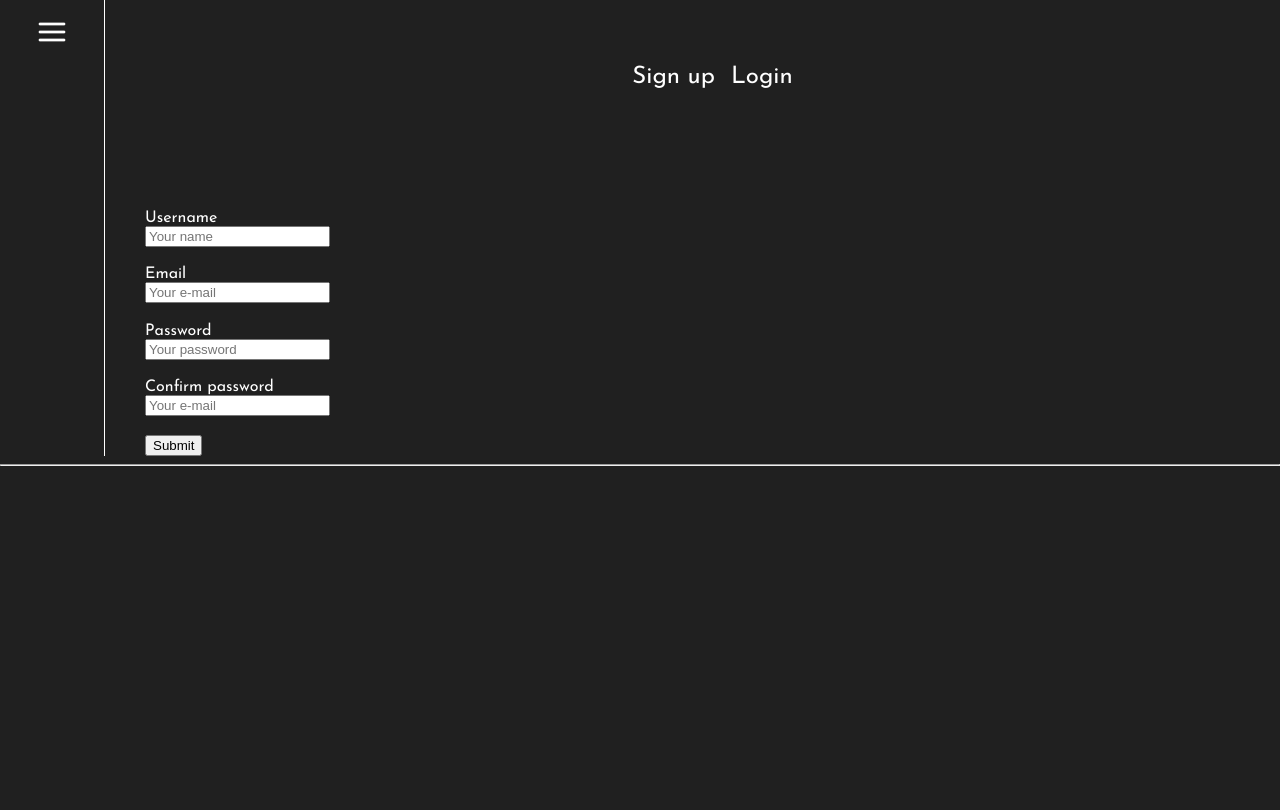
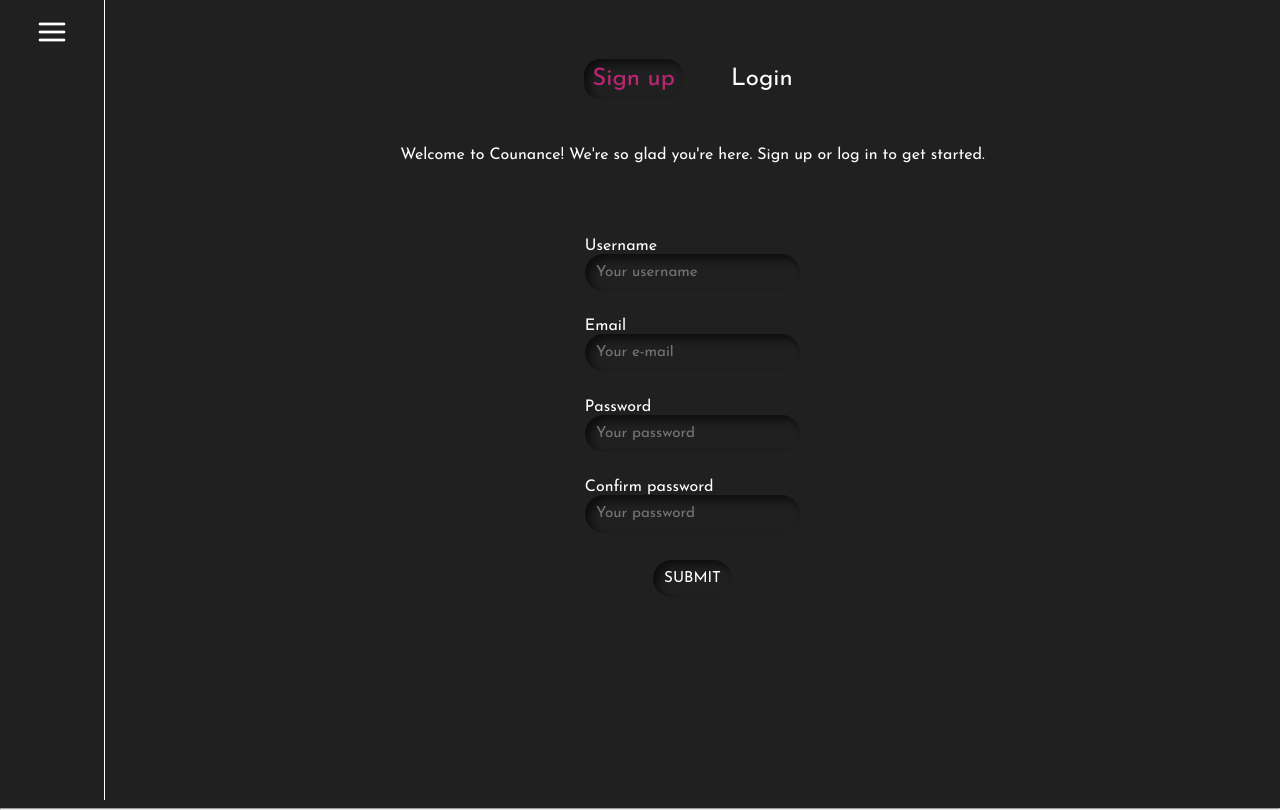
Before and after one commit to Ludurn/Counance, a Vue app: page /entry-flow in a window 1280 px wide. Built offline with nearby package versions, Linux system fonts and the light colour scheme.

Commit message:
Improve layout and styling of entry flow forms

```diff
--- a/src/assets/style/layout/_foremost.scss
+++ b/src/assets/style/layout/_foremost.scss
@@ -1,6 +1,7 @@
 #foremost {
     display: flex;
     flex-direction: row;
+    min-height: 100vh;
 }
 
 #rt-view {
--- a/src/assets/style/layout/_navigation.scss
+++ b/src/assets/style/layout/_navigation.scss
@@ -8,7 +8,6 @@
     min-height: max-content;
     @include fixedWidth(6.5rem);
     padding-top: 1rem;
-    margin-right: 2.5rem;
     border-right: 0.1rem solid $white1;
 }
 
--- a/src/assets/style/main.scss
+++ b/src/assets/style/main.scss
@@ -16,6 +16,7 @@
 
 // parts
 @use './parts/button.scss';
+@use './parts/input.scss';
 
 // themes
 @use './themes/dark.scss';
--- a/src/assets/style/pages/_entry-flow.scss
+++ b/src/assets/style/pages/_entry-flow.scss
@@ -1,15 +1,28 @@
+#entry-top {
+    display: flex;
+    flex-direction: column;
+    align-items: center;
+    margin-top: 5%;
+    gap: 2rem;
+}
+
 #entry-option {
     display: flex;
     flex-direction: row;
+    justify-content: center;
+    gap: 2.5rem;
+    margin: auto;
+}
+
+#entry-form {
+    display: flex;
+    flex-direction: column;
+    align-items: center;
     width: fit-content;
     margin: auto;
     margin-top: 5%;
 }
 
-#entry-form {
-    margin-top: 10%;
+.entry-fields {
+    margin-bottom: 1.7rem;
 }
-
-.entry-fields {
-    margin-bottom: 1.2rem;
-}
--- a/src/assets/style/pages/_home.scss
+++ b/src/assets/style/pages/_home.scss
@@ -1,6 +1,7 @@
 #home {
     display: flex;
     flex-direction: row-reverse;
+    margin-left: 2.5rem;
 }
 
 #split-1 {
--- a/src/assets/style/parts/_button.scss
+++ b/src/assets/style/parts/_button.scss
@@ -21,4 +21,9 @@
     &:hover {
         color: $pink;
     }
+
+    &.selected {
+        box-shadow: inset 5px 5px 10px rgba(0, 0, 0, 0.6);
+        color: $pink;
+    }
 }
--- /dev/null
+++ b/src/assets/style/parts/_input.scss
@@ -0,0 +1,21 @@
+@use '../abstracts/variables.scss' as *;
+
+input {
+    font-family: 'Josefin Sans';
+    border: none;
+    border-radius: 2rem;
+    box-shadow: inset 5px 5px 10px rgba(0, 0, 0, 0.6);
+    background-color: $dark1;
+    color: $white1;
+    padding: 0.7rem;
+    font-size: 0.95rem;
+
+    &.submit {
+        cursor: pointer;
+        transition: all 500ms;
+
+        &:hover {
+            color: $gold;
+        }
+    }
+}
--- a/src/components/LoginForm.vue
+++ b/src/components/LoginForm.vue
@@ -1,7 +1,7 @@
 <template>
     <form id="entry-form">
         <FormInput v-for="(input, i) in inputs" :key="i" :label="input.label" :type="input.type" :name="input.name" :placeholder="input.placeholder" />
-        <input type="submit" value="Submit" />
+        <input class="submit" type="submit" name="login" value="LOG IN" />
     </form>
 </template>
 
--- a/src/components/SignUpForm.vue
+++ b/src/components/SignUpForm.vue
@@ -1,7 +1,7 @@
 <template>
     <form id="entry-form">
         <FormInput v-for="(input, i) in inputs" :key="i" :label="input.label" :type="input.type" :name="input.name" :placeholder="input.placeholder" />
-        <input type="submit" value="Submit" />
+        <input class="submit" type="submit" name="sign-up" value="SUBMIT" />
     </form>
 </template>
 
@@ -13,7 +13,7 @@
     label: 'Username',
     type: 'text',
     name: 'name-input',
-    placeholder: 'Your name'
+    placeholder: 'Your username'
   },
   {
     label: 'Email',
@@ -31,7 +31,7 @@
     label: 'Confirm password',
     type: 'password',
     name: 'email-input',
-    placeholder: 'Your e-mail'
+    placeholder: 'Your password'
   }
 ]
 </script>
--- a/src/views/EntryFlowView.vue
+++ b/src/views/EntryFlowView.vue
@@ -1,12 +1,15 @@
 <template>
+  <div id="entry-top">
     <div id="entry-option">
-      <OptionButton @click="toggleOption(i, option.isSelect)" v-for="(option, i) in options" :key="i" :label="option.label" />
+      <OptionButton @click="toggleOption(i)" v-for="(option, i) in options" :key="i" :label="option.label" :class="{ 'selected': option.isSelect }" />
     </div>
-    <h1 class="Big-Title"></h1>
-    <transition name="fade" mode="out-in">
-      <SignUpForm v-if="options[0].isSelect" />
-      <LoginForm v-else-if="options[1].isSelect" />
-    </transition>
+    <p>Welcome to Counance! We're so glad you're here. Sign up or log in to get started.</p>
+  </div>
+  <h1 class="Big-Title"></h1>
+  <transition name="fade" mode="out-in">
+    <SignUpForm v-if="options[0].isSelect" />
+    <LoginForm v-else-if="options[1].isSelect" />
+  </transition>
 </template>
 
 <script setup lang="ts">
@@ -26,12 +29,12 @@
   }
 ])
 
-function toggleOption (optionIndex: number, optionSelected: boolean) {
+function toggleOption (optionIndex: number) {
   options.value = options.value.map((option, index) => {
     let newIsSelect: boolean
 
     if (index === optionIndex) {
-      newIsSelect = !optionSelected
+      newIsSelect = true
     } else {
       newIsSelect = false
     }
```
